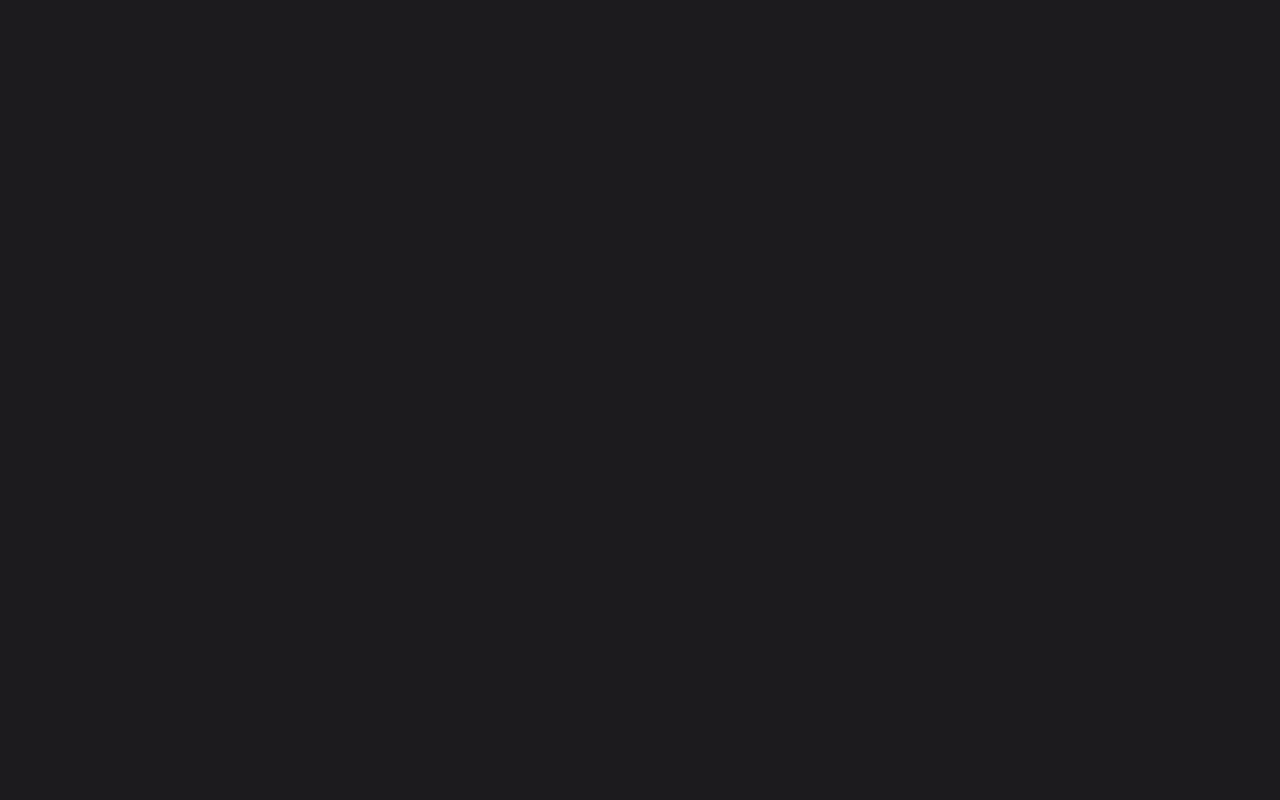
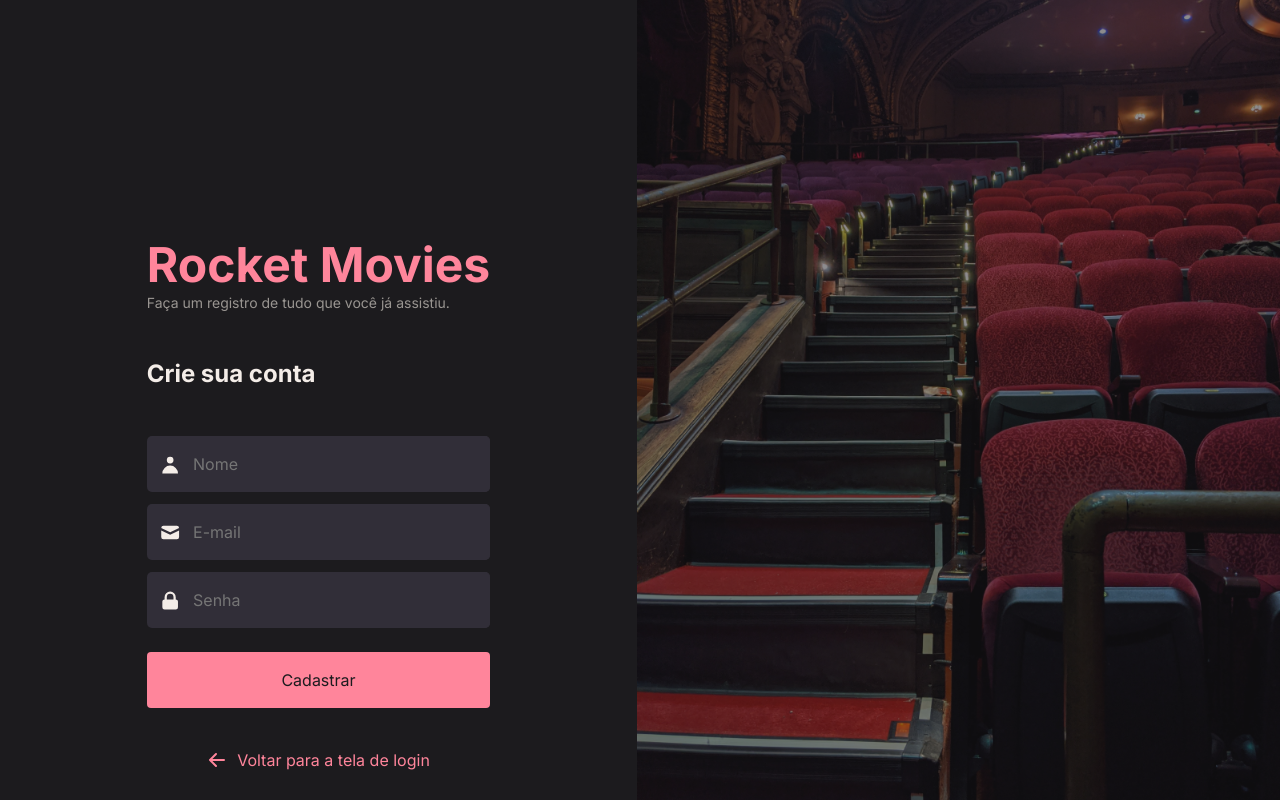
Before and after one commit to aeagiraldelli/rocketmovies, a React (Vite) app in the folder rocketmovies/: page /signup in a window 1280 px wide. Before the commit this address had no page. Built offline with nearby package versions, Linux system fonts and the light colour scheme.

Commit message:
signup page

```diff
--- /dev/null
+++ b/rocketmovies/src/pages/SignUp/index.jsx
@@ -0,0 +1,36 @@
+import { HiArrowLeft, HiMail, HiLockClosed, HiUser } from 'react-icons/hi';
+
+import { Background, Container, Form } from './style';
+
+import { BigTitle } from '../../components/BigTitle';
+import { Input } from '../../components/Input';
+import { Button } from '../../components/Button';
+import { Link } from 'react-router-dom';
+
+export function SignUp() {
+  return (
+    <Container>
+      <Form>
+        <BigTitle title="Rocket Movies" />
+        <p>Faça um registro de tudo que você já assistiu.</p>
+        <h2>Crie sua conta</h2>
+        <div className="input-group">
+          <Input icon={HiUser} placeholder="Nome" type="text" required />
+          <Input icon={HiMail} placeholder="E-mail" type="email" required />
+          <Input
+            icon={HiLockClosed}
+            placeholder="Senha"
+            type="password"
+            required
+          />
+        </div>
+        <Button className="btn-login" title="Cadastrar" />
+        <Link className="link" to="/">
+          <HiArrowLeft size={20} />
+          Voltar para a tela de login
+        </Link>
+      </Form>
+      <Background />
+    </Container>
+  );
+}
--- /dev/null
+++ b/rocketmovies/src/pages/SignUp/style.js
@@ -0,0 +1,57 @@
+import styled from 'styled-components';
+
+import bgImg from '../../assets/background.png';
+
+export const Container = styled.div`
+  height: 100vh;
+  width: 100%;
+
+  display: grid;
+  grid-template-columns: 637px auto;
+  grid-template-areas: 'form background';
+`;
+
+export const Background = styled.div`
+  background: url(${bgImg}) no-repeat center;
+  background-size: cover;
+  grid-area: background;
+  opacity: 50%;
+`;
+
+export const Form = styled.form`
+  grid-area: form;
+
+  margin: 235px auto 0;
+
+  p {
+    color: ${({ theme }) => theme.COLORS.GRAY_100};
+    font-size: 1.4rem;
+  }
+
+  h2 {
+    margin: 48px 0;
+    font-size: 2.4rem;
+  }
+
+  .input-group {
+    display: flex;
+    flex-direction: column;
+    gap: 12px;
+  }
+
+  .btn-login {
+    margin-top: 24px;
+  }
+
+  .link {
+    display: flex;
+    justify-content: center;
+    align-items: center;
+    gap: 10px;
+
+    width: 100%;
+    margin-top: 42px;
+    color: ${({ theme }) => theme.COLORS.ACCENT};
+    text-align: center;
+  }
+`;
--- a/rocketmovies/src/routes/auth.routes.jsx
+++ b/rocketmovies/src/routes/auth.routes.jsx
@@ -1,11 +1,13 @@
 import { Route, Routes } from 'react-router-dom';
 
 import { SignIn } from '../pages/SignIn';
+import { SignUp } from '../pages/SignUp';
 
 export function AuthRoutes() {
   return (
     <Routes>
       <Route path="/" element={<SignIn />} />
+      <Route path="/signup" element={<SignUp />} />
     </Routes>
   );
 }
```
